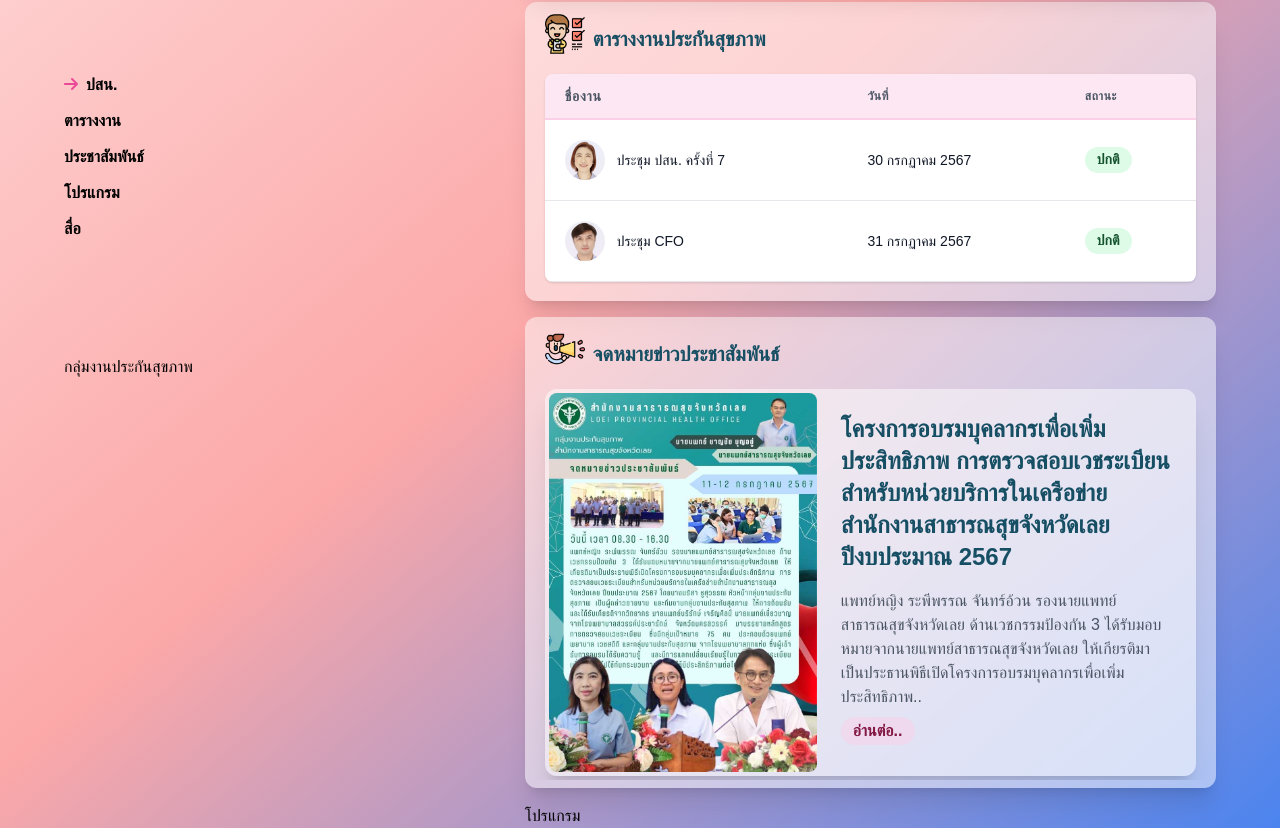
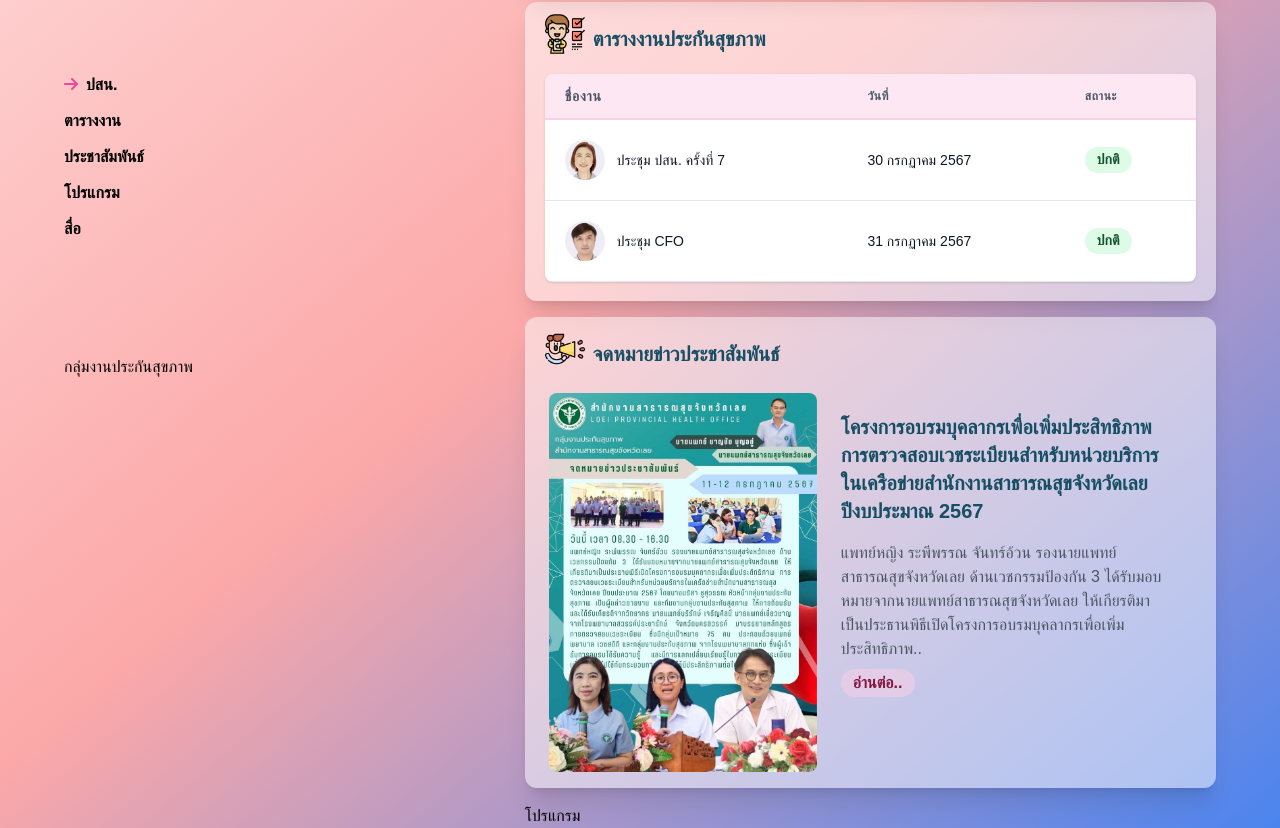
Before and after one commit to tryntheworld/project, a React (Vite) app in the folder nhso1/: page / in a window 1280 px wide. Shown: the part 363-1191 px from the top of the page. Built offline with nearby package versions, Linux system fonts and the light colour scheme.

Commit message:
update announce

```diff
--- a/nhso1/src/sections/Announcer/index.jsx
+++ b/nhso1/src/sections/Announcer/index.jsx
@@ -11,13 +11,13 @@ const  Announce=() => {
                                  จดหมายข่าวประชาสัมพันธ์
                            </h5>
                         </div>
-                        <div className="p-1 rounded-xl group sm:flex space-x-6 bg-white bg-opacity-50 shadow-xl hover:rounded-2xl">
+                        <div className="p-1 rounded-xl group sm:flex space-x-6 bg-white bg-opacity-0 hover:rounded-2xl">
                            <img src="../src/assets/news/01.jpg" width="1000" height="667"
                            className="h-56 sm:h-full w-full sm:w-5/12 object-cover object-top rounded-lg transition duration-500 group-hover:rounded-xl"/>
                            <div className="sm:w-7/12 pl-0 p-5">
                               <div className="space-y-2">
                               <div className="space-y-4">
-                                 <h4 className="text-2xl font-semibold text-cyan-900">โครงการอบรมบุคลากรเพื่อเพิ่มประสิทธิภาพ การตรวจสอบเวชระเบียนสำหรับหน่วยบริการในเครือข่ายสำนักงานสาธารณสุขจังหวัดเลย ปีงบประมาณ 2567</h4>
+                                 <h4 className="text-xl font-semibold text-cyan-900">โครงการอบรมบุคลากรเพื่อเพิ่มประสิทธิภาพ การตรวจสอบเวชระเบียนสำหรับหน่วยบริการในเครือข่ายสำนักงานสาธารณสุขจังหวัดเลย ปีงบประมาณ 2567</h4>
                                  <p className="text-gray-600">แพทย์หญิง ระพีพรรณ จันทร์อ้วน รองนายแพทย์สาธารณสุขจังหวัดเลย ด้านเวชกรรมป้องกัน 3 ได้รับมอบหมายจากนายแพทย์สาธารณสุขจังหวัดเลย ให้เกียรติมาเป็นประธานพิธีเปิดโครงการอบรมบุคลากรเพื่อเพิ่มประสิทธิภาพ..</p>
                               </div>
                                     <a href="#"
```
